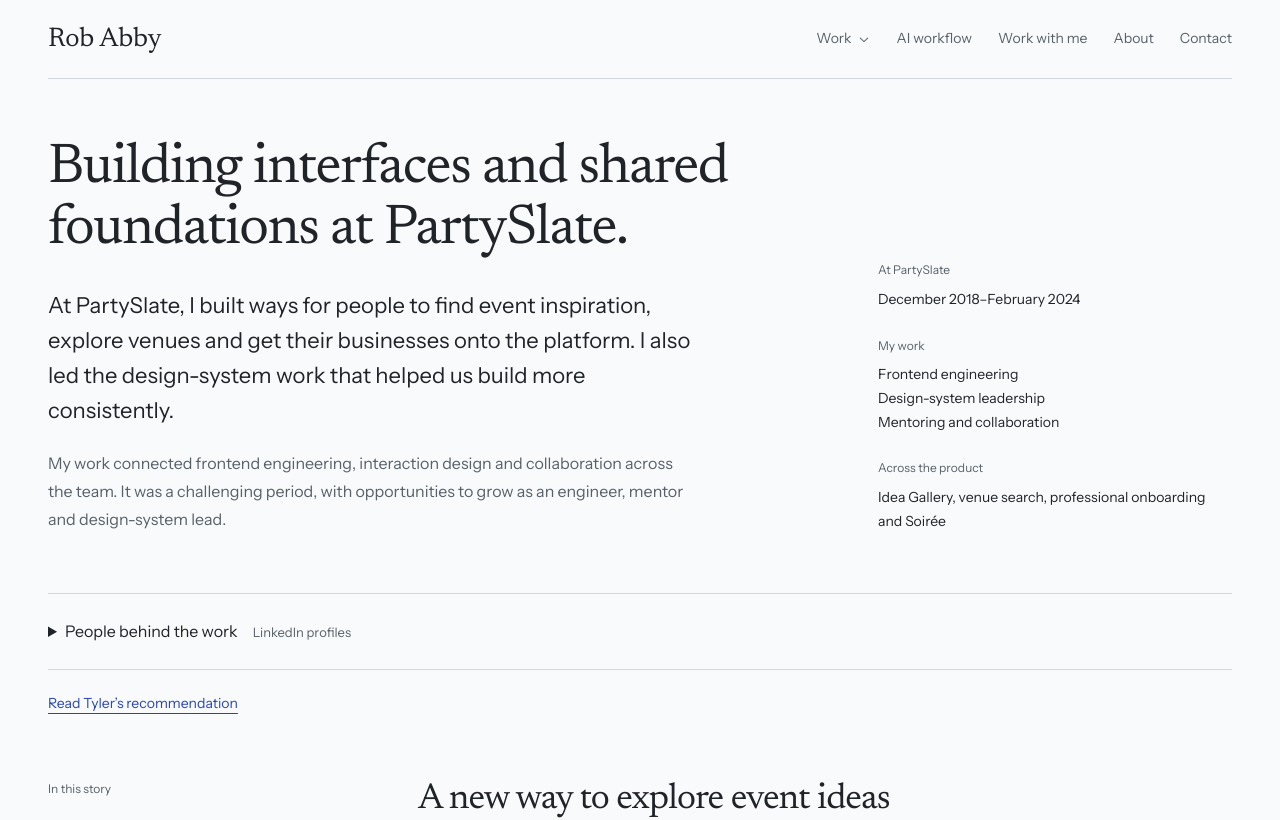
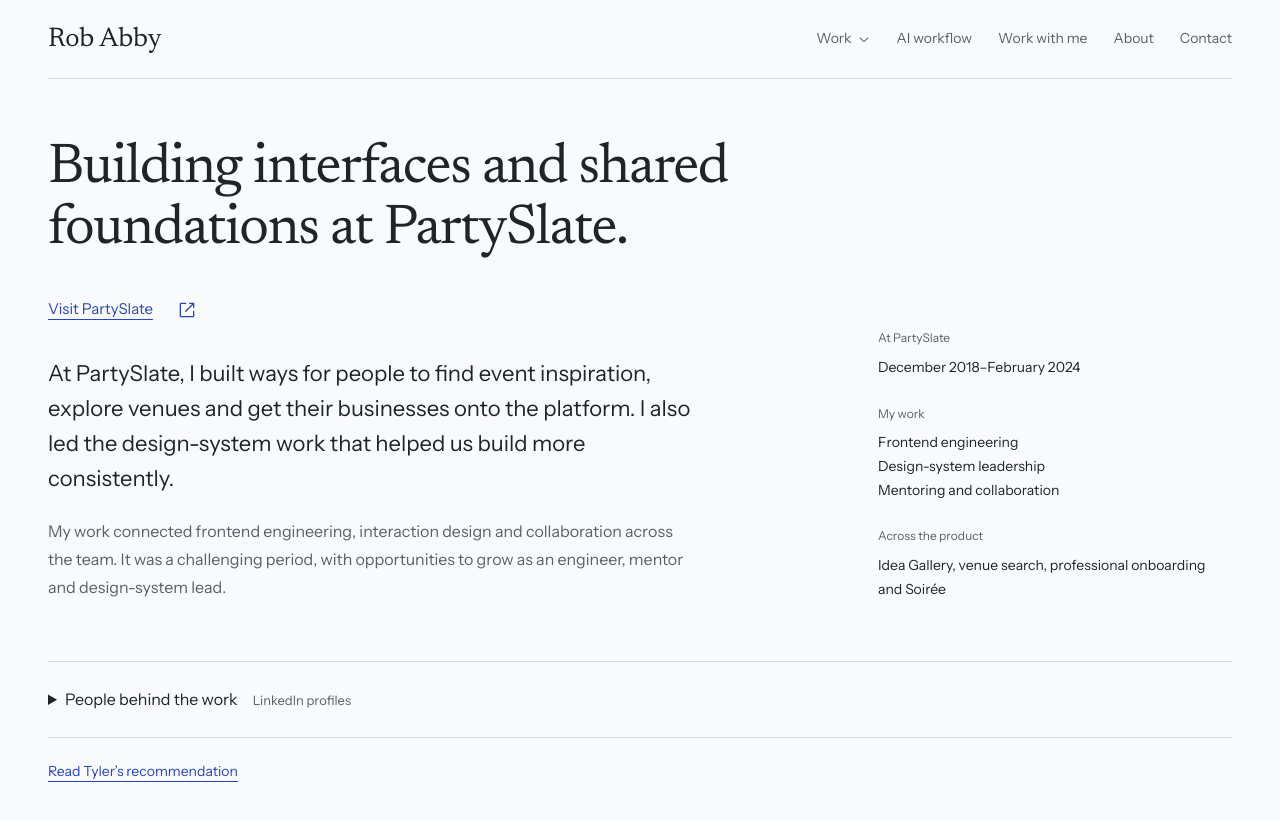
Before and after one commit to robabby/robabby, a Next.js app: page /work/partyslate in a window 1280 px wide. Shown: the top 820 px of the page. Built offline with nearby package versions, Linux system fonts and the light colour scheme; no server answers.

Commit message:
feat(partyslate): add website link below page title (SG-1790)

```diff
--- a/app/work/case-study.module.css
+++ b/app/work/case-study.module.css
@@ -6,6 +6,7 @@
   border-bottom: 1px solid var(--line);
 }
 .hero h1 { font-size: clamp(42px, 4.4vw, 62px); line-height: 1.08; max-width: 720px; margin-bottom: 27px; }
+.websiteLink { margin-bottom: 24px; font-size: 15px; }
 .lead { font-size: 22px; line-height: 1.6; max-width: 650px; margin-bottom: 21px; }
 .intro { color: var(--muted); font-size: 16px; line-height: 1.75; max-width: 650px; }
 .acquisitionNote { margin-top: 24px; color: var(--muted); font-size: 14px; line-height: 1.7; }
--- a/app/work/partyslate/page.tsx
+++ b/app/work/partyslate/page.tsx
@@ -1,6 +1,6 @@
 import Image from "next/image";
 import Link from "next/link";
-import { ArrowRightIcon } from "@radix-ui/react-icons";
+import { ArrowRightIcon, ExternalLinkIcon } from "@radix-ui/react-icons";
 import SiteHeader from "@/app/components/SiteHeader";
 import Contact from "@/app/components/Contact";
 import JsonLd from "@/app/components/JsonLd";
@@ -83,6 +83,7 @@ export default function PartySlate() {
           <header className={styles.hero}>
             <div>
               <h1 id="partyslate-title">Building interfaces and shared foundations at PartySlate.</h1>
+              <a className={`text-link ${styles.websiteLink}`} href="https://www.partyslate.com/" target="_blank" rel="noopener noreferrer">Visit PartySlate <ExternalLinkIcon aria-hidden="true" /><span className="sr-only"> (opens in a new tab)</span></a>
               <p className={styles.lead}>At PartySlate, I built ways for people to find event inspiration, explore venues and get their businesses onto the platform. I also led the design-system work that helped us build more consistently.</p>
               <p className={styles.intro}>My work connected frontend engineering, interaction design and collaboration across the team. It was a challenging period, with opportunities to grow as an engineer, mentor and design-system lead.</p>
             </div>
```
